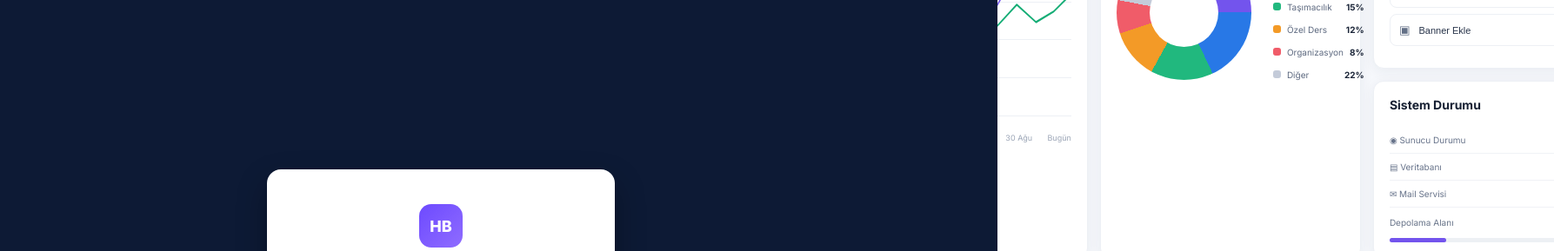
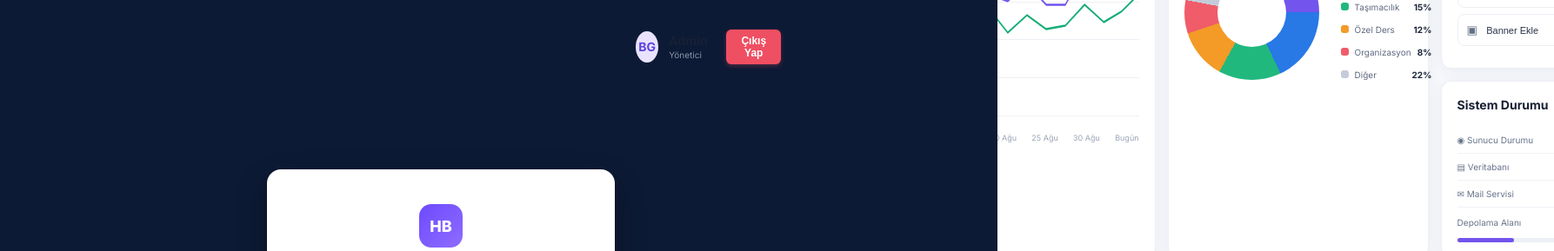
Before and after one commit to 20243757-ux/bg-backend, a website: page admin_panel/index.html in a window 1280 px wide. Shown: the top 289 px of the page at 87% size, 1787 px wide, since content can reach past the window. Drawn offline with Linux system fonts and the light colour scheme; no server answers.

```diff
--- a/admin_panel/index.html
+++ b/admin_panel/index.html
@@ -71,16 +71,16 @@
         <div class="search"><span>⌕</span><input id="globalSearch" placeholder="Ara..." /></div>
         <button class="icon-btn notification" title="Bildirimler">♧<i>5</i></button>
         <button class="icon-btn">⛶</button>
-      <div class="profile" style="cursor: pointer; position: relative;" onclick="toggleProfileMenu()">
+    <div class="profile" style="display: flex; align-items: center; gap: 12px; position: relative; z-index: 99999;">
     <div class="avatar">BG</div>
     <div>
         <strong>Admin</strong>
         <small>Yönetici</small>
     </div>
-    <!-- Çıkış Menüsü -->
-    <div id="profileDropdown" style="display: none; position: absolute; top: 45px; right: 0; background: #fff; border: 1px solid #edf0f5; border-radius: 8px; box-shadow: 0 5px 15px rgba(0,0,0,0.1); width: 130px; z-index: 1000;">
-        <button onclick="adminLogout()" style="width: 100%; padding: 10px; background: none; border: none; text-align: left; color: #ef4f62; font-weight: 600; cursor: pointer; border-radius: 8px;">Çıkış Yap</button>
-    </div>
+    <!-- Doğrudan Tıklanabilir Çıkış Butonu -->
+    <button type="button" onclick="adminLogout()" style="background: #ef4f62; color: #fff; border: none; padding: 6px 12px; border-radius: 6px; font-weight: 600; font-size: 12px; cursor: pointer; margin-left: 10px; box-shadow: 0 2px 5px rgba(239,79,98,0.3);">
+        Çıkış Yap
+    </button>
 </div>
 
     <section class="content">
```
